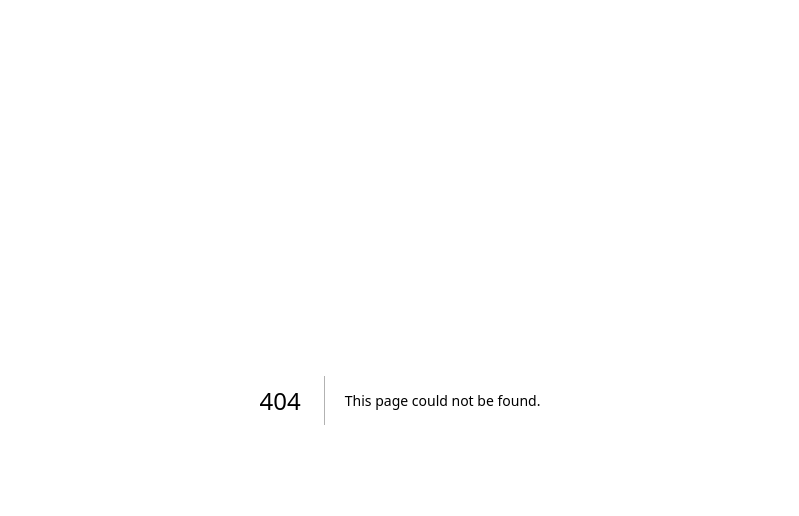
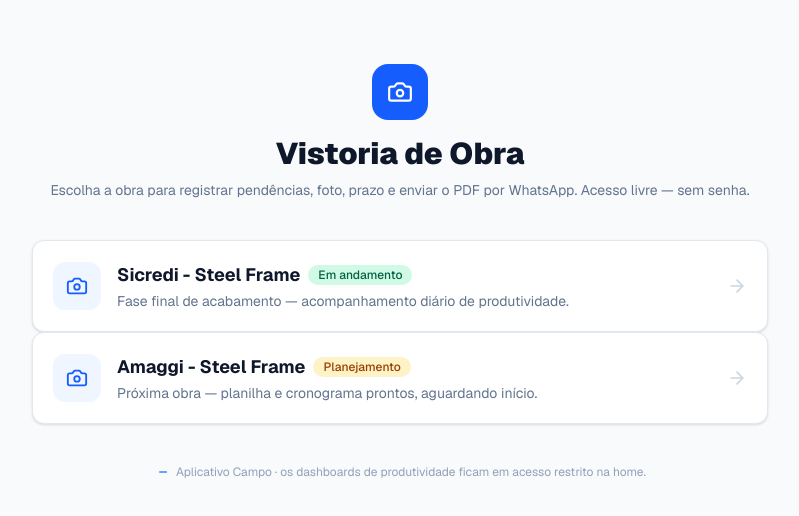
Before and after one commit to rodrigofblopes/campo, a Next.js app: page /vistoria in a window 1280 px wide. Before the commit this address had no page. Shown: the top 516 px of the page, without its empty margins (240-1039 px from the left). Built offline with nearby package versions, Linux system fonts and the light colour scheme.

Commit message:
Create VistoriaIndexPage component for obras listing
This file implements the VistoriaIndexPage component, which displays a list of obras with their status and details. It includes navigation links to individual obra pages and a header section.

```diff
--- /dev/null
+++ b/src/app/vistoria/page.tsx
@@ -0,0 +1,65 @@
+import Image from "next/image";
+import Link from "next/link";
+import { ArrowRight, Camera } from "lucide-react";
+import { OBRAS } from "@/lib/obras";
+import { Card, Badge } from "@/components/ui";
+import type { StatusObra } from "@/lib/obras";
+
+const STATUS_LABEL: Record<StatusObra, string> = {
+  em_andamento: "Em andamento",
+  planejamento: "Planejamento",
+  concluida: "Concluída",
+};
+
+const STATUS_VARIANT: Record<StatusObra, "success" | "warning" | "default"> = {
+  em_andamento: "success",
+  planejamento: "warning",
+  concluida: "default",
+};
+
+export default function VistoriaIndexPage() {
+  return (
+    <div className="mx-auto min-h-screen max-w-3xl px-4 py-10 sm:py-16">
+      <div className="mb-10 text-center">
+        <div className="mx-auto mb-4 inline-flex h-14 w-14 items-center justify-center rounded-2xl bg-blue-600">
+          <Camera className="text-white" size={26} />
+        </div>
+        <h1 className="text-3xl font-black text-slate-900">Vistoria de Obra</h1>
+        <p className="mt-2 text-sm text-slate-500">
+          Escolha a obra para registrar pendências, foto, prazo e enviar o PDF
+          por WhatsApp. Acesso livre — sem senha.
+        </p>
+      </div>
+
+      <div className="space-y-4">
+        {OBRAS.map((o) => (
+          <Link key={o.id} href={`/vistoria/${o.id}`}>
+            <Card className="transition-all hover:border-blue-300 hover:shadow-md">
+              <div className="flex w-full items-center gap-4 text-left">
+                <div className="flex h-12 w-12 shrink-0 items-center justify-center rounded-xl bg-blue-50 text-blue-600">
+                  <Camera size={22} />
+                </div>
+                <div className="min-w-0 flex-1">
+                  <div className="flex flex-wrap items-center gap-2">
+                    <h2 className="text-lg font-bold text-slate-900">{o.nome}</h2>
+                    <Badge variant={STATUS_VARIANT[o.status]}>
+                      {STATUS_LABEL[o.status]}
+                    </Badge>
+                  </div>
+                  <p className="mt-0.5 text-sm text-slate-500">{o.descricao}</p>
+                </div>
+                <ArrowRight className="shrink-0 text-slate-300" size={20} />
+              </div>
+            </Card>
+          </Link>
+        ))}
+      </div>
+
+      <div className="mt-10 flex items-center justify-center gap-2 text-center text-xs text-slate-400">
+        <Image src="/campo-mark.svg" alt="Campo" width={14} height={14} />
+        Aplicativo Campo · os dashboards de produtividade ficam em acesso
+        restrito na home.
+      </div>
+    </div>
+  );
+}
```
